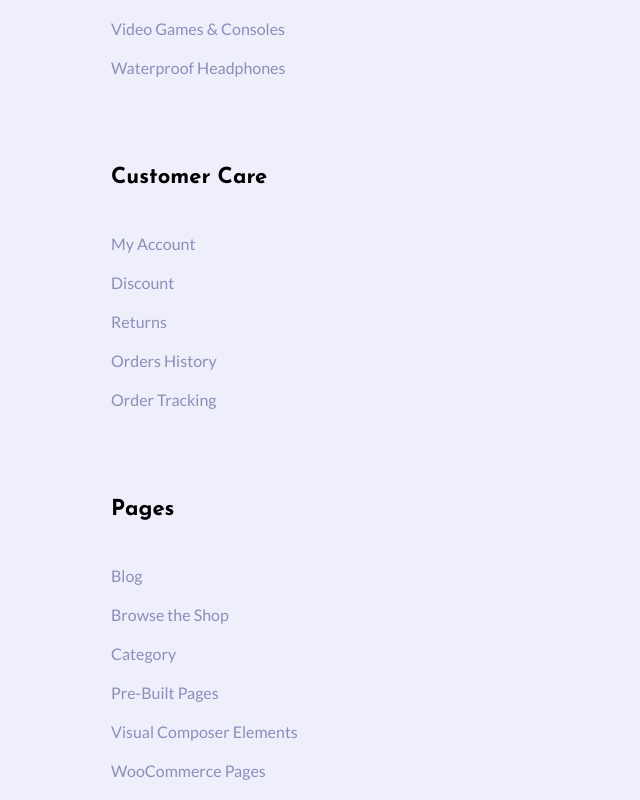
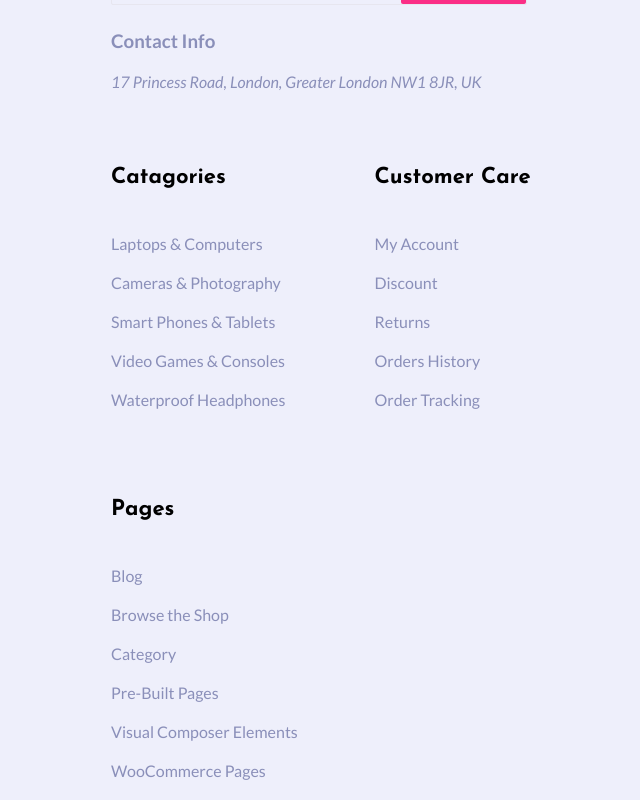
Before and after one commit to HishamNasser29/hekto, a plain HTML site: page index.html in a window 1280 px wide. Shown: the whole page, without its empty margins (129-769 px from the left). Drawn offline with Linux system fonts and the light colour scheme.

Commit message:
Improve response

```diff
--- a/assets/main.css
+++ b/assets/main.css
@@ -40,7 +40,7 @@ nav ul{
 .footer{
     background-color: #EEEFFB;
     padding-top: 25px;
-    padding-right: 446px;
+    padding-right: 240px;
     padding-bottom: 20px;
     position: fixed;
     bottom: 0;
```
